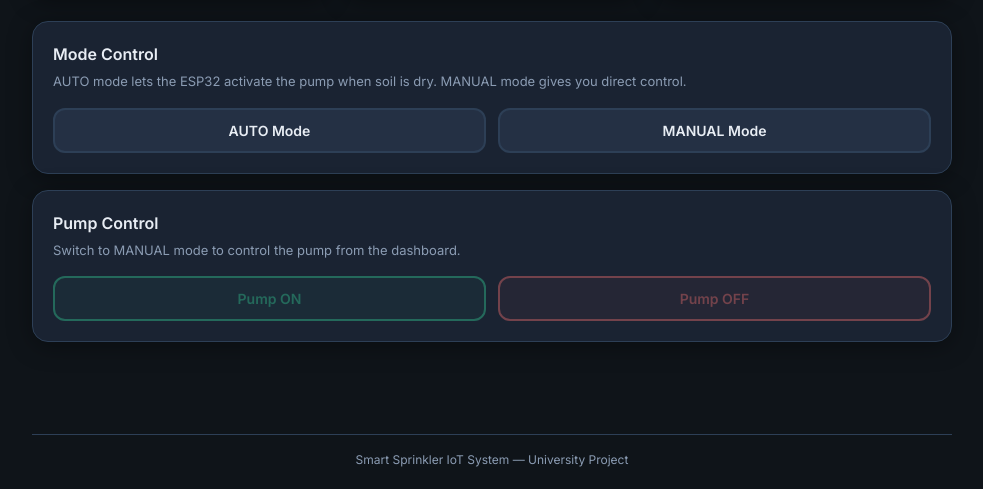
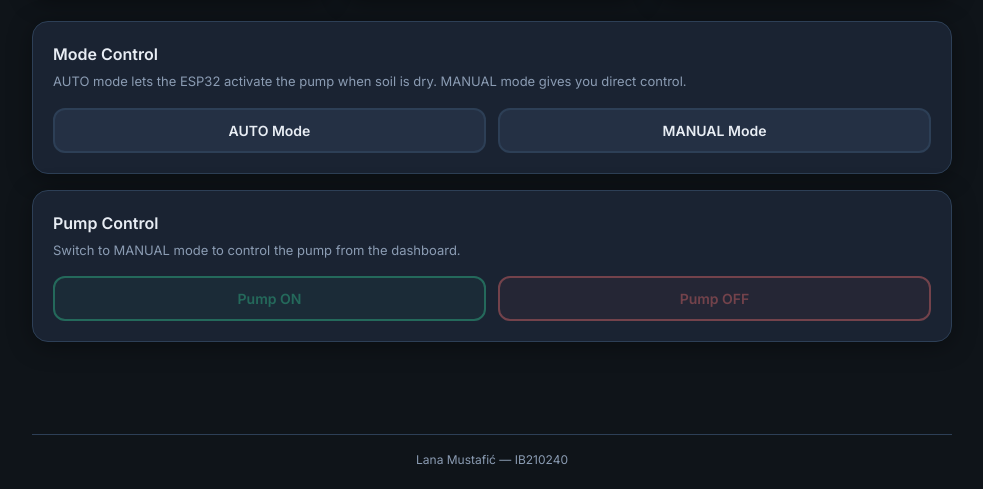
Before and after one commit to lana-mustafic/SmartSprinklerIoT, a plain HTML site: page frontend/index.html in a window 1280 px wide. Shown: the part 311-800 px from the top of the page, without its empty margins (148-1131 px from the left). Drawn offline with Linux system fonts and the light colour scheme; no server answers.

Commit message:
Update dashboard footer with author name and student ID.
Co-authored-by: Cursor <cursoragent@cursor.com>

```diff
--- a/frontend/index.html
+++ b/frontend/index.html
@@ -142,7 +142,7 @@
       </main>
 
       <footer class="footer">
-        <p>Smart Sprinkler IoT System &mdash; University Project</p>
+        <p>Lana Mustafić &mdash; IB210240</p>
       </footer>
     </div>
 
```
